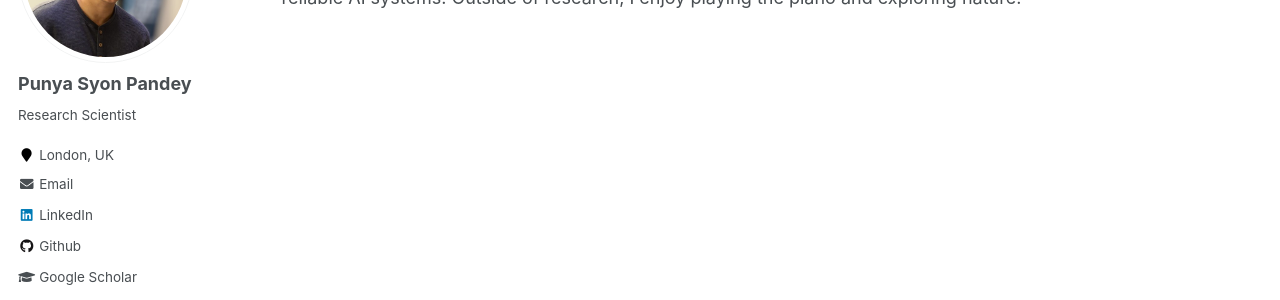
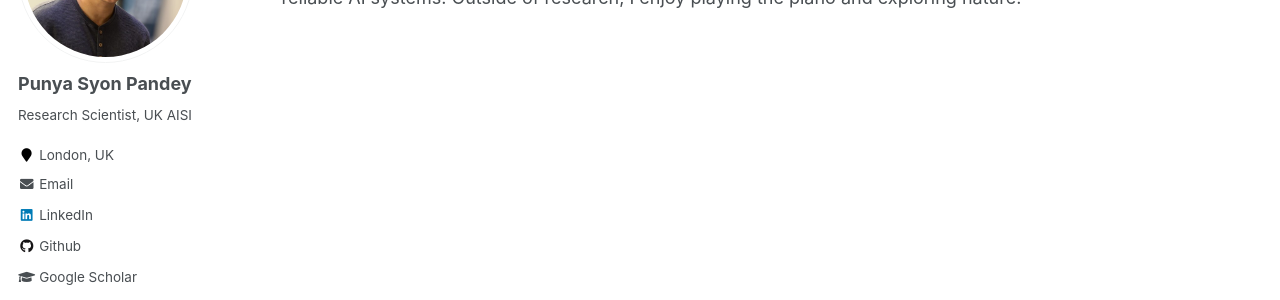
Before and after one commit to psyonp/psyonp.github.io, a Jekyll site: the page built from _pages/about.md, in a window 1280 px wide. Shown: the part 230-530 px from the top of the page. Built offline with Jekyll 4.4.1, drawn with Linux system fonts in a browser that asks for light colours.

Commit message:
Update _config.yml

```diff
--- a/_config.yml
+++ b/_config.yml
@@ -10,7 +10,7 @@ locale                   : "en-US"
 title                    : "Punya Syon Pandey"
 title_separator          : "-"
 name                     : &name "Punya Syon Pandey"
-description              : &description "Research Scientist"
+description              : &description "Research Scientist, UK AISI"
 url                      : https://psyonp.github.io # the base hostname & protocol for your site e.g. "https://mmistakes.github.io"
 baseurl                  : "" # the subpath of your site, e.g. "/blog"
 repository               : "psyonp.github.io"
@@ -82,7 +82,7 @@ analytics:
 author:
   name             : "Punya Syon Pandey"
   avatar           : "profile.JPG"
-  bio              : "Research Scientist"
+  bio              : "Research Scientist, UK AISI"
   location         : "London, UK"
   employer         :
   pubmed           :
```
